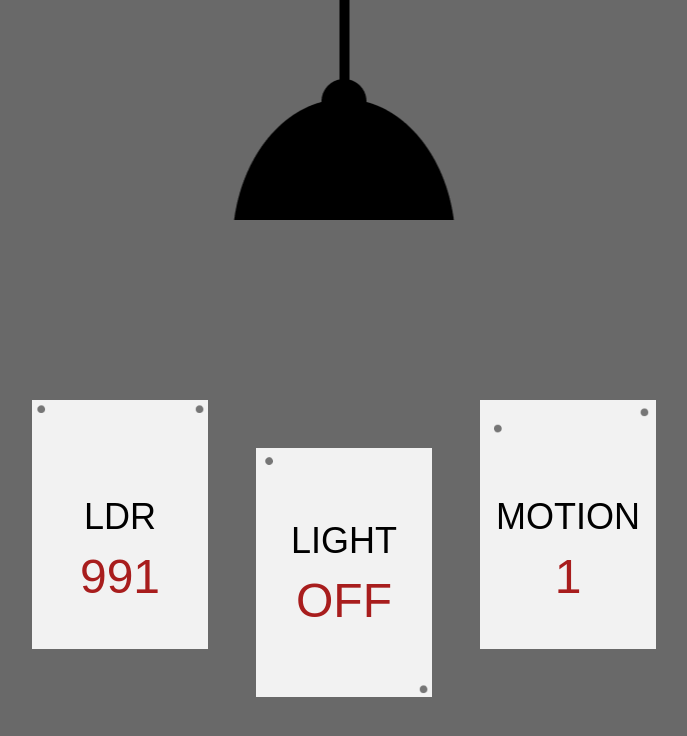
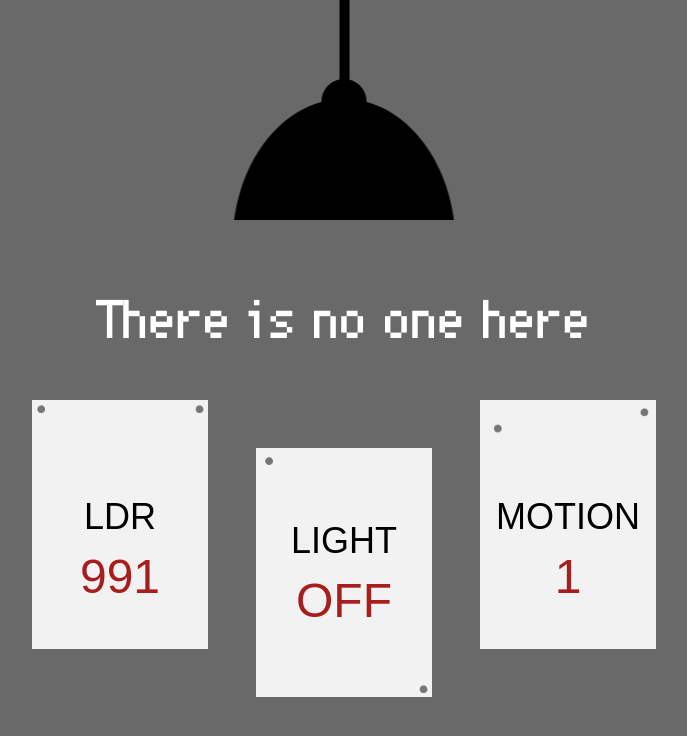
Before and after one commit to arskiir/smart-light-station-frontend, a Next.js app: page / in a window 1280 px wide. Shown: the top 736 px of the page, without its empty margins (296-983 px from the left). Built offline with nearby package versions, Linux system fonts and the light colour scheme; a web font is replaced by a local one.

Commit message:
🚧 show result text

```diff
--- a/pages/index.tsx
+++ b/pages/index.tsx
@@ -13,12 +13,20 @@ export default function Home() {
 
   return (
     <main className="w-screen min-h-screen overflow-hidden">
+      <span
+        className={`font-depixel text-5xl absolute z-10 top-[37%] left-1/2 -translate-x-1/2 ${
+          bgOpacity > 0.5 ? 'text-white' : 'text-black'
+        }`}
+      >
+        There is no one here
+      </span>
       <div
         className="bg-black w-full h-full absolute"
         style={{
           opacity: bgOpacity,
         }}
       ></div>
+
       <PaperSet
         state={state}
         className="absolute top-1/2 -translate-y-1/5 left-1/2 -translate-x-1/2"
```
